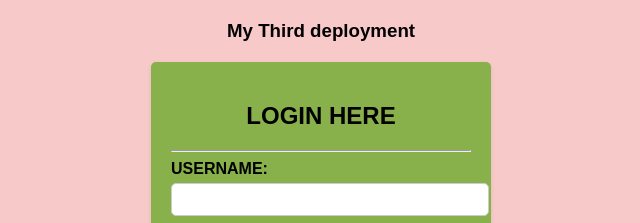
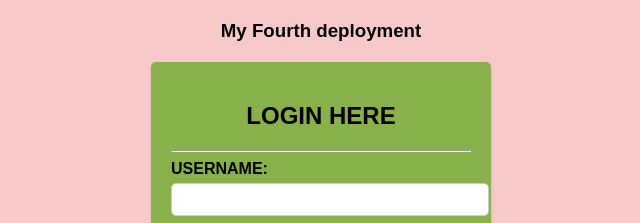
Before and after one commit to Swayan12/Web_App, a plain HTML site: page index.html in a window 1280 px wide. Shown: the top 223 px of the page, 319-959 px from the left. Drawn offline with Linux system fonts and the light colour scheme.

Commit message:
Update index.html

```diff
--- a/index.html
+++ b/index.html
@@ -71,7 +71,7 @@
 	</style>
 </head>
 <body>
-	<h3>My Third deployment</h3>
+	<h3>My Fourth deployment</h3>
 	<form action="login" method="post">
 		<h2>LOGIN HERE</h2>
 		<hr>
```
